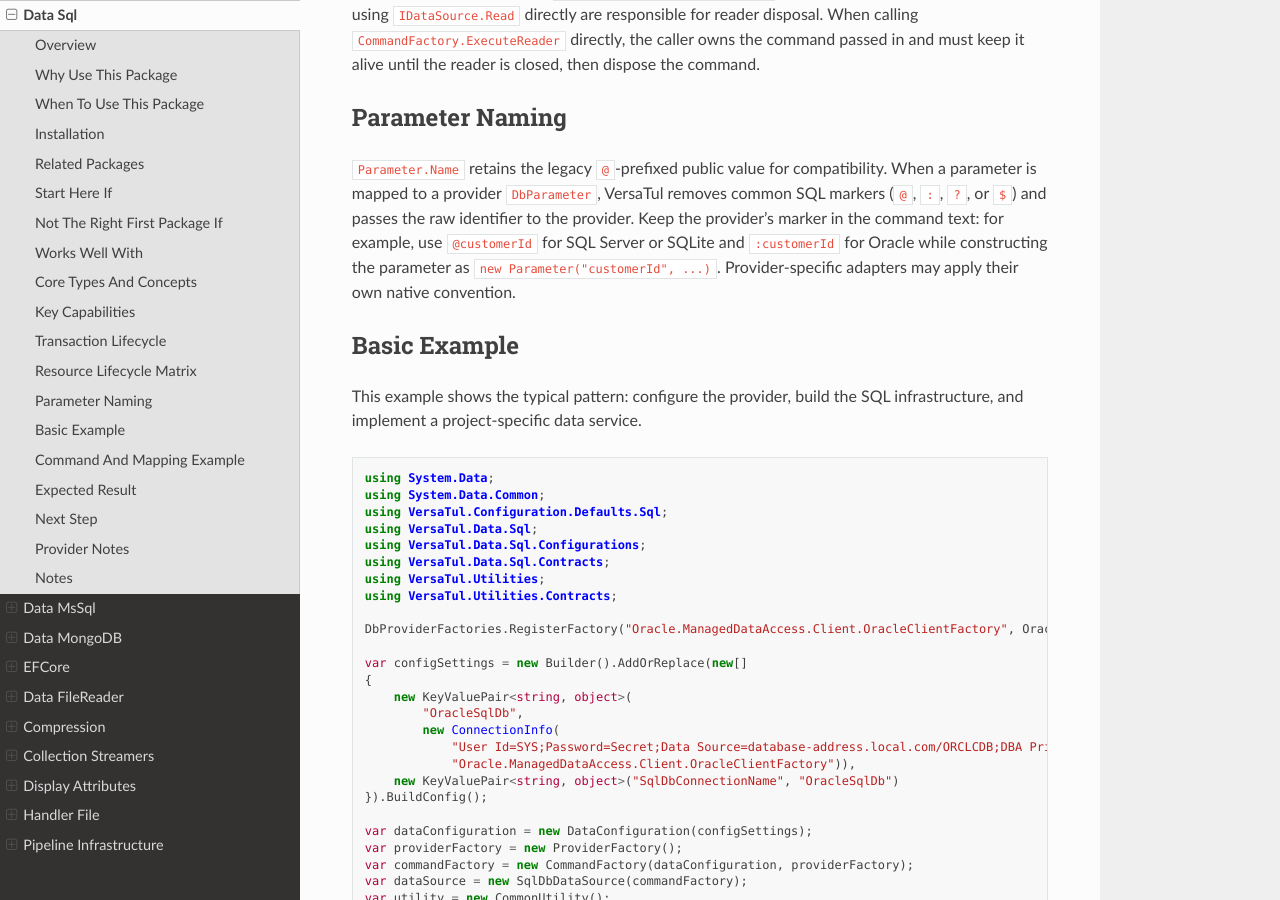
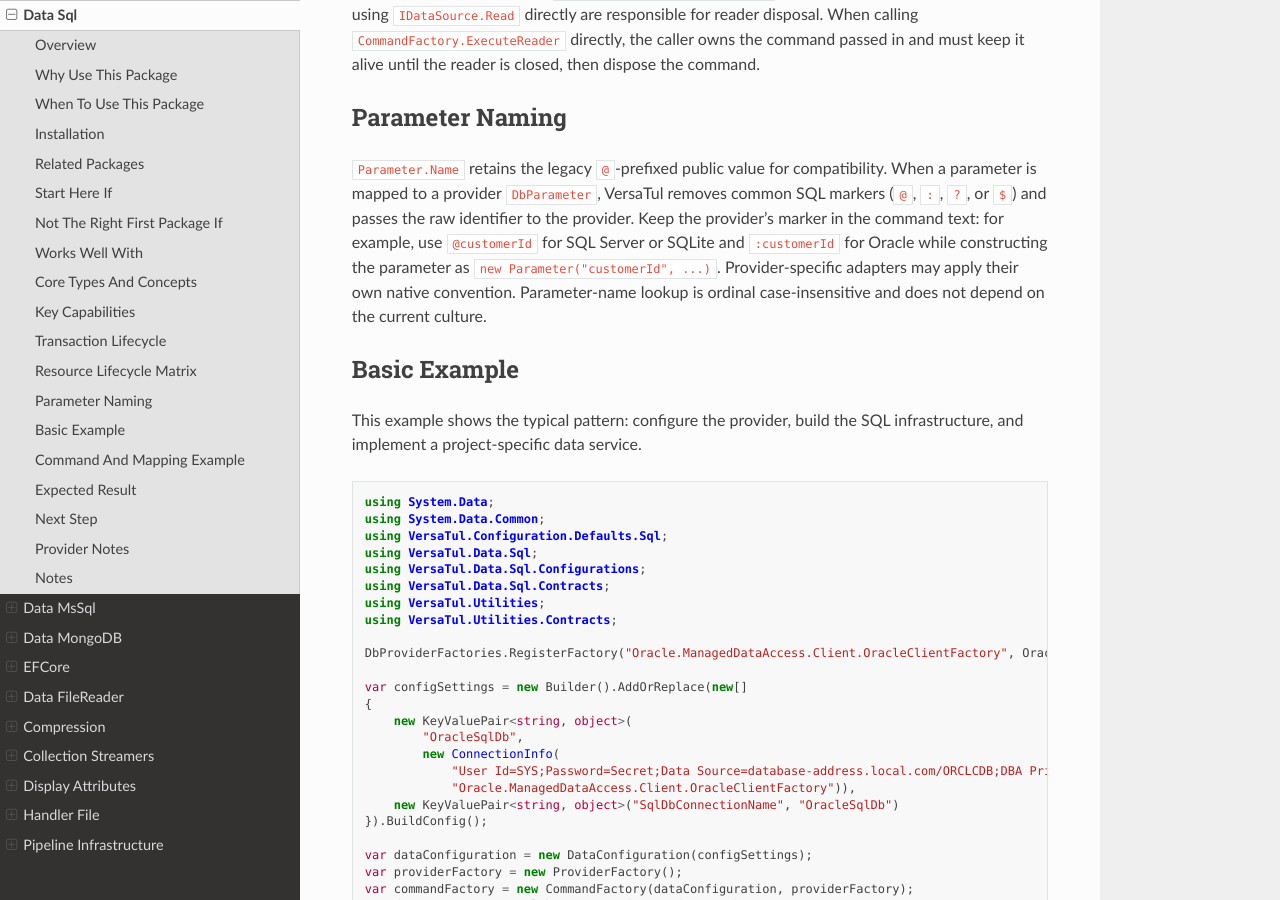
Before and after one commit to BjornWilliams/DocsVersaTul, a Sphinx documentation site: the page built from docs/source/sql.rst, in a window 1280 px wide and 900 px high, scrolled down 3540 px. Built offline with Sphinx 7.4.7 and the Read the Docs theme 3.1.0, drawn with Linux system fonts in a browser that asks for light colours.

Commit message:
Document ordinal SQL identifier comparisons
AB#2957

AB#2951

```diff
--- a/docs/source/sql.rst
+++ b/docs/source/sql.rst
@@ -148,7 +148,7 @@ The following ownership rules apply to the synchronous and asynchronous executio
 Parameter Naming
 ----------------
 
-``Parameter.Name`` retains the legacy ``@``-prefixed public value for compatibility. When a parameter is mapped to a provider ``DbParameter``, VersaTul removes common SQL markers (``@``, ``:``, ``?``, or ``$``) and passes the raw identifier to the provider. Keep the provider's marker in the command text: for example, use ``@customerId`` for SQL Server or SQLite and ``:customerId`` for Oracle while constructing the parameter as ``new Parameter("customerId", ...)``. Provider-specific adapters may apply their own native convention.
+``Parameter.Name`` retains the legacy ``@``-prefixed public value for compatibility. When a parameter is mapped to a provider ``DbParameter``, VersaTul removes common SQL markers (``@``, ``:``, ``?``, or ``$``) and passes the raw identifier to the provider. Keep the provider's marker in the command text: for example, use ``@customerId`` for SQL Server or SQLite and ``:customerId`` for Oracle while constructing the parameter as ``new Parameter("customerId", ...)``. Provider-specific adapters may apply their own native convention. Parameter-name lookup is ordinal case-insensitive and does not depend on the current culture.
 
 Basic Example
 -------------
```
